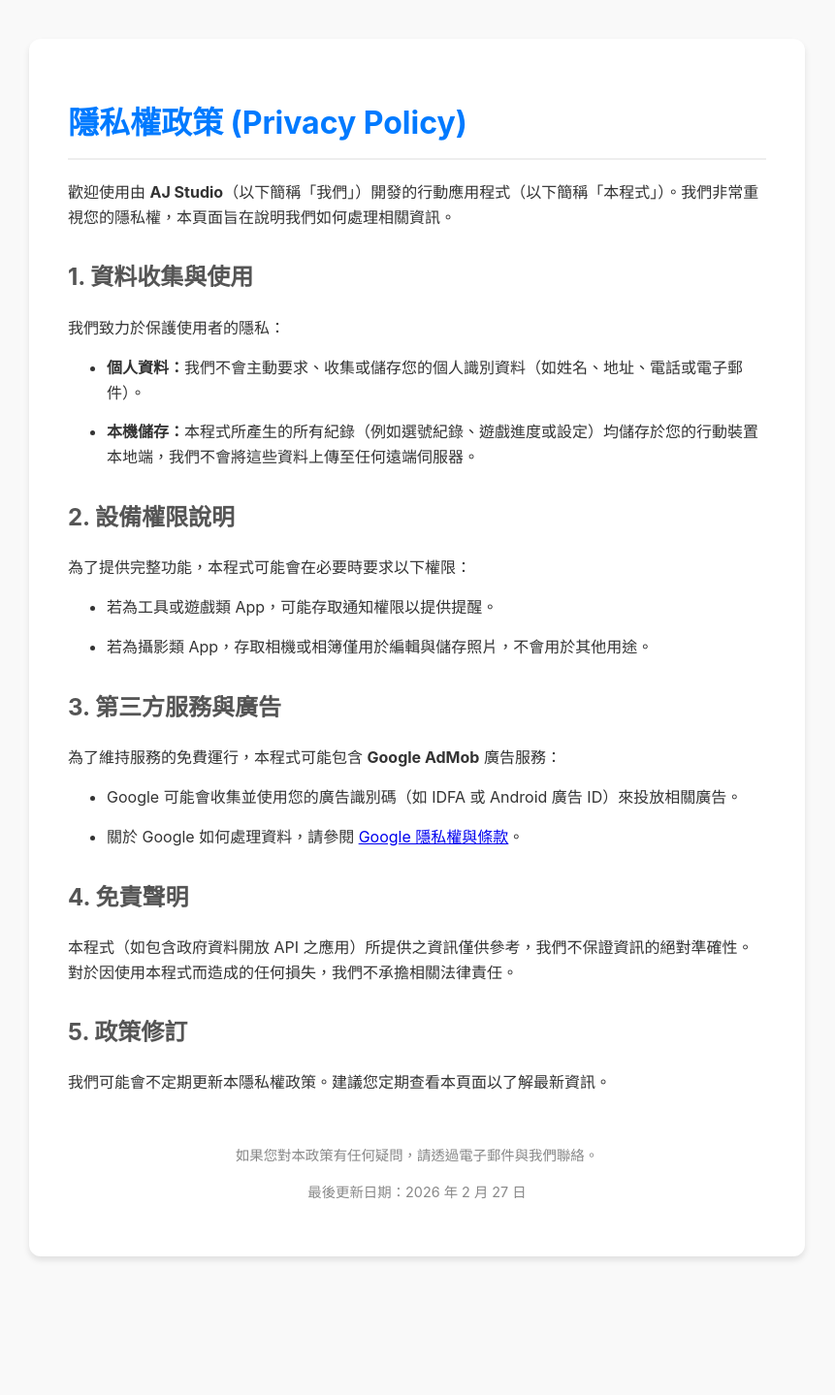
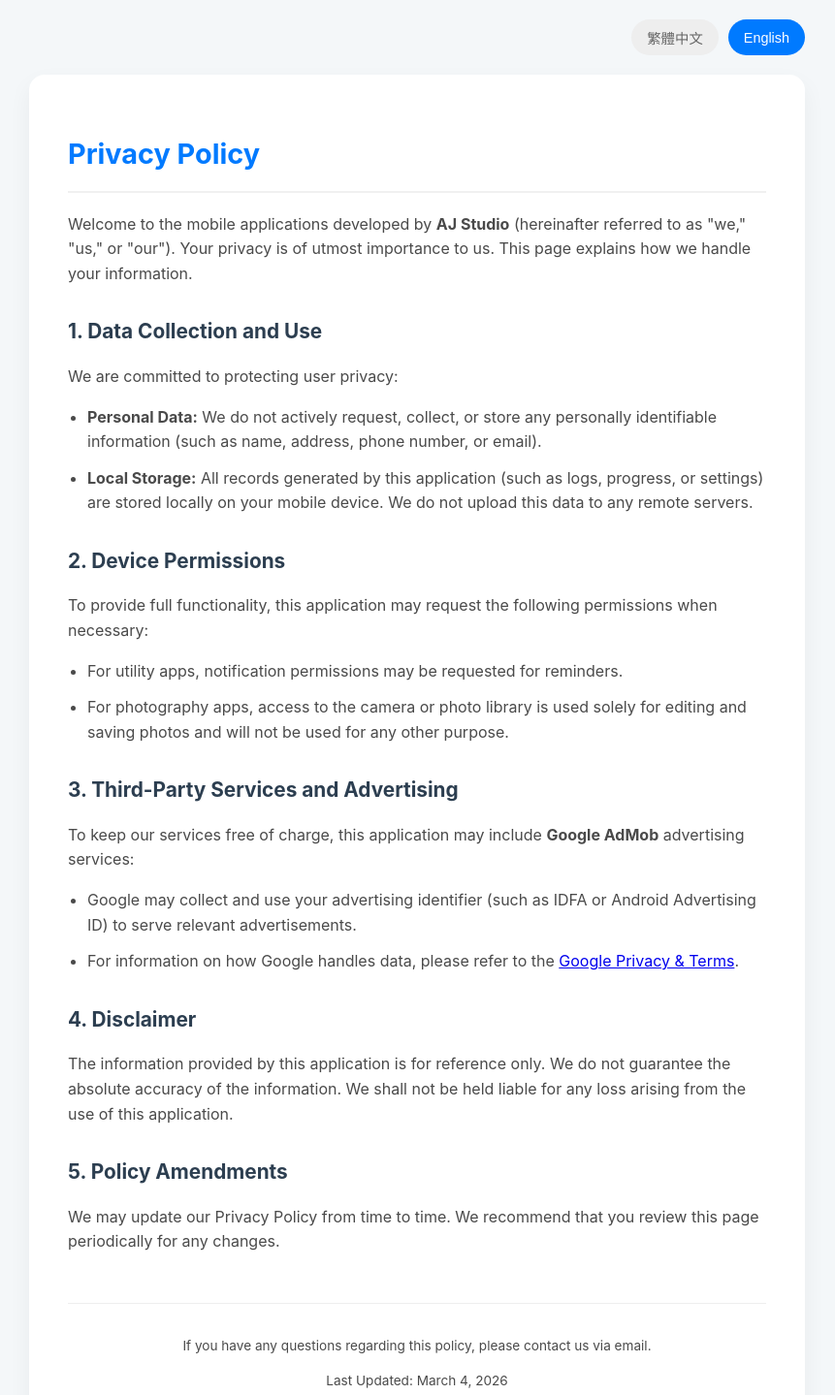
Before and after one commit to flash1108/privacy-policy, a plain HTML site: page index.html in a window 1280 px wide. Shown: the whole page at 97% size, without its empty margins (210-1071 px from the left). Before the commit the page ends 1336 px from the top, so only its background shows below. Drawn offline with Linux system fonts and the light colour scheme.

Commit message:
Update privacy policy page with language switcher

```diff
--- a/index.html
+++ b/index.html
@@ -3,7 +3,7 @@
 <head>
     <meta charset="UTF-8">
     <meta name="viewport" content="width=device-width, initial-scale=1.0">
-    <title>隱私權政策 | AJ Studio</title>
+    <title>隱私權政策 | Privacy Policy - AJ Studio</title>
     <style>
         body {
             font-family: -apple-system, BlinkMacSystemFont, "Segoe UI", Roboto, Helvetica, Arial, sans-serif;
@@ -11,38 +11,80 @@
             color: #333;
             max-width: 800px;
             margin: 0 auto;
-            padding: 40px 20px;
-            background-color: #f9f9f9;
+            padding: 20px;
+            background-color: #f4f7f9;
         }
         .container {
             background-color: #fff;
             padding: 40px;
-            border-radius: 12px;
-            box-shadow: 0 4px 6px rgba(0,0,0,0.1);
+            border-radius: 16px;
+            box-shadow: 0 10px 25px rgba(0,0,0,0.05);
+            margin-top: 20px;
+        }
+        .lang-switcher {
+            display: flex;
+            justify-content: flex-end;
+            gap: 10px;
+            margin-bottom: 10px;
+        }
+        .lang-btn {
+            background-color: #eee;
+            border: none;
+            padding: 8px 16px;
+            border-radius: 20px;
+            cursor: pointer;
+            font-size: 0.9em;
+            transition: all 0.3s ease;
+            color: #666;
+        }
+        .lang-btn.active {
+            background-color: #007AFF;
+            color: #fff;
         }
         h1 {
             color: #007AFF;
-            border-bottom: 2px solid #eee;
-            padding-bottom: 10px;
+            border-bottom: 2px solid #f0f0f0;
+            padding-bottom: 15px;
+            font-size: 1.8em;
         }
         h2 {
             margin-top: 30px;
-            color: #555;
+            color: #2c3e50;
+            font-size: 1.3em;
         }
         p, li {
-            margin-bottom: 15px;
+            margin-bottom: 12px;
+            color: #4a4a4a;
+        }
+        ul {
+            padding-left: 20px;
         }
         .footer {
             margin-top: 50px;
-            font-size: 0.9em;
-            color: #888;
+            padding-top: 20px;
+            border-top: 1px solid #eee;
+            font-size: 0.85em;
+            color: #999;
             text-align: center;
         }
+
+        /* 語言切換邏輯 */
+        [lang="en"] { display: none; }
+        .lang-en [lang="zh-TW"] { display: none; }
+        .lang-en [lang="en"] { display: block; }
     </style>
 </head>
-<body>
+<body id="policy-body">
+
+    <div class="lang-switcher">
+        <button class="lang-btn active" id="btn-zh" onclick="setLang('zh')">繁體中文</button>
+        <button class="lang-btn" id="btn-en" onclick="setLang('en')">English</button>
+    </div>
+
     <div class="container">
-        <h1>隱私權政策 (Privacy Policy)</h1>
+        <!-- 中文內容 -->
+        <div lang="zh-TW">
+            <h1>隱私權政策</h1>
             <p>歡迎使用由 <strong>AJ Studio</strong>（以下簡稱「我們」）開發的行動應用程式（以下簡稱「本程式」）。我們非常重視您的隱私權，本頁面旨在說明我們如何處理相關資訊。</p>
 
             <h2>1. 資料收集與使用</h2>
@@ -55,7 +97,7 @@
             <h2>2. 設備權限說明</h2>
             <p>為了提供完整功能，本程式可能會在必要時要求以下權限：</p>
             <ul>
-            <li>若為工具或遊戲類 App，可能存取通知權限以提供提醒。</li>
+                <li>若為工具類 App，可能存取通知權限以提供提醒。</li>
                 <li>若為攝影類 App，存取相機或相簿僅用於編輯與儲存照片，不會用於其他用途。</li>
             </ul>
 
@@ -67,15 +109,81 @@
             </ul>
 
             <h2>4. 免責聲明</h2>
-        <p>本程式（如包含政府資料開放 API 之應用）所提供之資訊僅供參考，我們不保證資訊的絕對準確性。對於因使用本程式而造成的任何損失，我們不承擔相關法律責任。</p>
+            <p>本程式所提供之資訊僅供參考，我們不保證資訊的絕對準確性。對於因使用本程式而造成的任何損失，我們不承擔相關法律責任。</p>
 
             <h2>5. 政策修訂</h2>
             <p>我們可能會不定期更新本隱私權政策。建議您定期查看本頁面以了解最新資訊。</p>
+        </div>
+
+        <!-- 英文內容 -->
+        <div lang="en">
+            <h1>Privacy Policy</h1>
+            <p>Welcome to the mobile applications developed by <strong>AJ Studio</strong> (hereinafter referred to as "we," "us," or "our"). Your privacy is of utmost importance to us. This page explains how we handle your information.</p>
+
+            <h2>1. Data Collection and Use</h2>
+            <p>We are committed to protecting user privacy:</p>
+            <ul>
+                <li><strong>Personal Data:</strong> We do not actively request, collect, or store any personally identifiable information (such as name, address, phone number, or email).</li>
+                <li><strong>Local Storage:</strong> All records generated by this application (such as logs, progress, or settings) are stored locally on your mobile device. We do not upload this data to any remote servers.</li>
+            </ul>
+
+            <h2>2. Device Permissions</h2>
+            <p>To provide full functionality, this application may request the following permissions when necessary:</p>
+            <ul>
+                <li>For utility apps, notification permissions may be requested for reminders.</li>
+                <li>For photography apps, access to the camera or photo library is used solely for editing and saving photos and will not be used for any other purpose.</li>
+            </ul>
+
+            <h2>3. Third-Party Services and Advertising</h2>
+            <p>To keep our services free of charge, this application may include <strong>Google AdMob</strong> advertising services:</p>
+            <ul>
+                <li>Google may collect and use your advertising identifier (such as IDFA or Android Advertising ID) to serve relevant advertisements.</li>
+                <li>For information on how Google handles data, please refer to the <a href="https://policies.google.com/privacy" target="_blank">Google Privacy & Terms</a>.</li>
+            </ul>
+
+            <h2>4. Disclaimer</h2>
+            <p>The information provided by this application is for reference only. We do not guarantee the absolute accuracy of the information. We shall not be held liable for any loss arising from the use of this application.</p>
+
+            <h2>5. Policy Amendments</h2>
+            <p>We may update our Privacy Policy from time to time. We recommend that you review this page periodically for any changes.</p>
+        </div>
 
         <div class="footer">
+            <div lang="zh-TW">
                 <p>如果您對本政策有任何疑問，請透過電子郵件與我們聯絡。</p>
-            <p>最後更新日期：2026 年 2 月 27 日</p>
+                <p>最後更新日期：2026 年 3 月 4 日</p>
+            </div>
+            <div lang="en">
+                <p>If you have any questions regarding this policy, please contact us via email.</p>
+                <p>Last Updated: March 4, 2026</p>
             </div>
         </div>
+    </div>
+
+    <script>
+        function setLang(lang) {
+            const body = document.getElementById('policy-body');
+            const btnZh = document.getElementById('btn-zh');
+            const btnEn = document.getElementById('btn-en');
+
+            if (lang === 'en') {
+                body.classList.add('lang-en');
+                btnEn.classList.add('active');
+                btnZh.classList.remove('active');
+            } else {
+                body.classList.remove('lang-en');
+                btnZh.classList.add('active');
+                btnEn.classList.remove('active');
+            }
+        }
+
+        // 自動偵測瀏覽器語言
+        window.onload = function() {
+            const userLang = navigator.language || navigator.userLanguage;
+            if (userLang.startsWith('en')) {
+                setLang('en');
+            }
+        };
+    </script>
 </body>
 </html>
```
Lines whose indentation alone changed are shown as unchanged.
